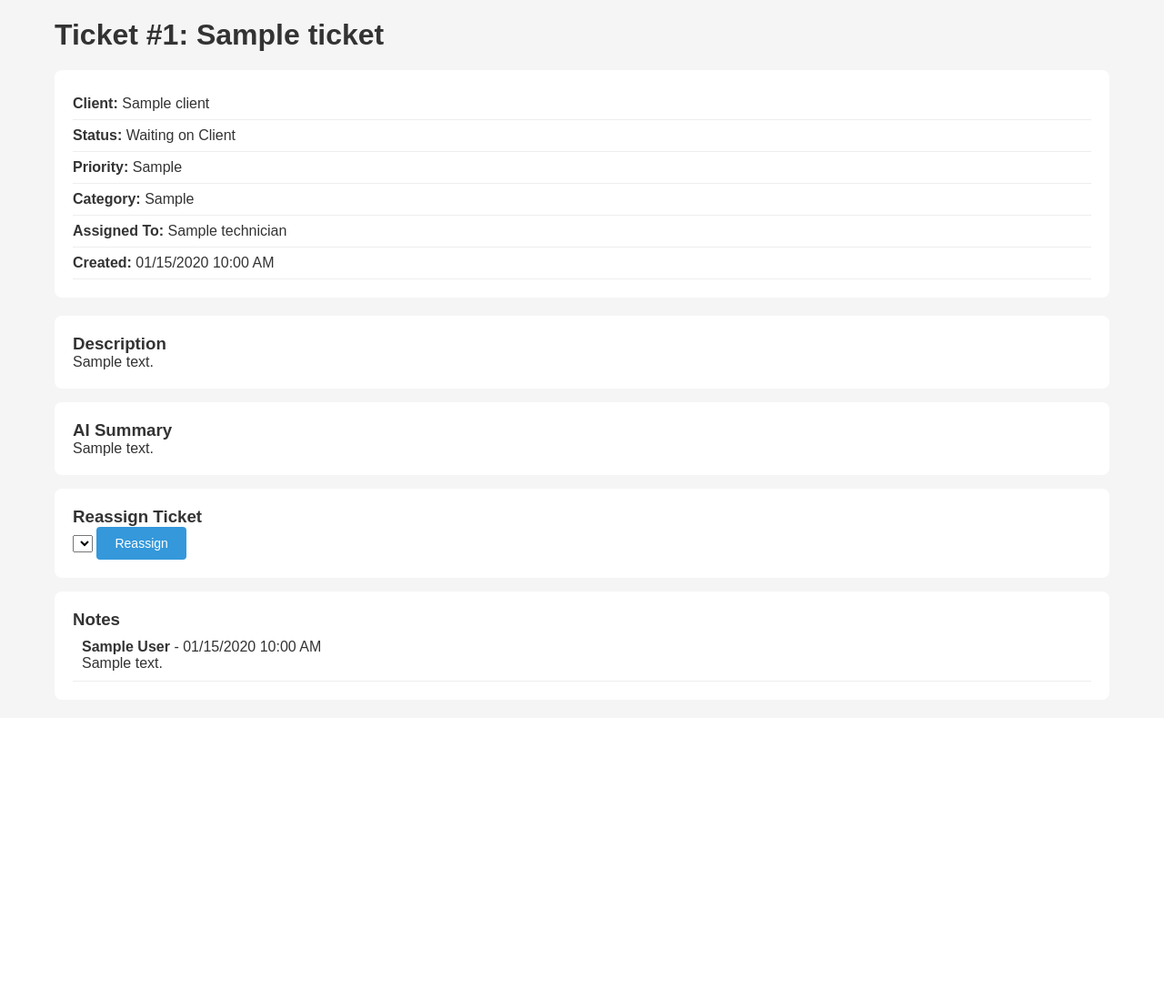
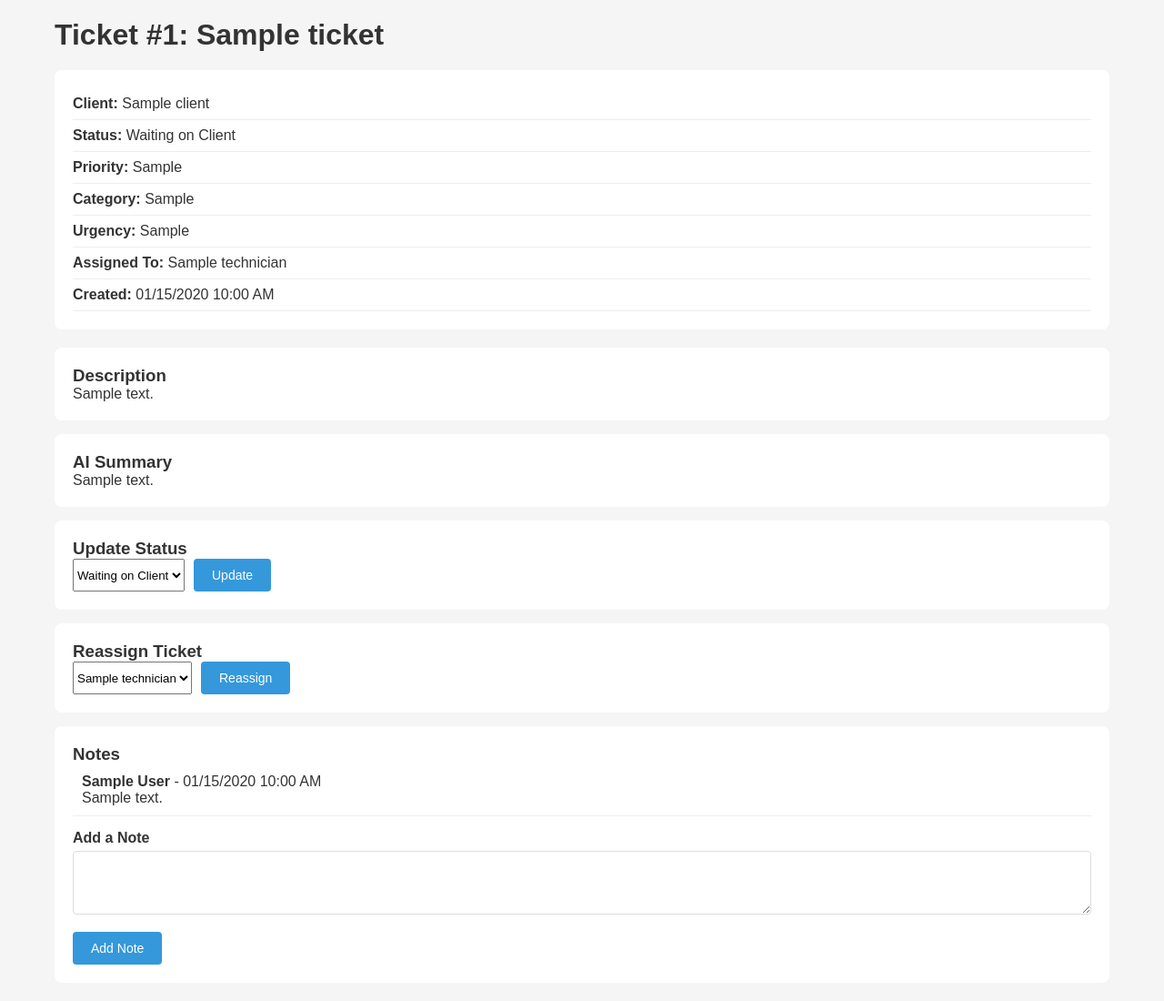
Before and after one commit to kevindzit/TicketFlow, a Flask app: page /tickets/1 in a window 1280 px wide. Shown: the part 58-1158 px from the top of the page at 91% size. Before the commit the page ends 807 px from the top, so only its background shows below. Run offline with Flask 3, Linux system fonts and the light colour scheme; a user stored in the database is signed in; tables that the repository leaves empty hold one stand-in row (values such as "Sample post"); lists and menus that the app fills with data are empty.

Commit message:
Add AI ticket classification and ticket intake improvements
Integrated Ollama/Llama 3.1 for automatic ticket classification by
category and priority. Added known issue detection that compares new
tickets against active known issues. Added ticket notes, status
updates, and filtering. Updated API endpoint to include AI classification.

````diff
--- a/app/routes/tickets.py
+++ b/app/routes/tickets.py
@@ -2,35 +2,57 @@ from flask import Blueprint, render_template, redirect, url_for, request, flash,
 from flask_login import login_required, current_user
 from app import db
 from app.models.ticket import Ticket, Client, TicketNote
+from app.services.ai_classifier import classify_ticket, check_known_issues
 
 tickets_bp = Blueprint('tickets', __name__)
 
 @tickets_bp.route('/tickets')
 @login_required
 def list_tickets():
-    tickets = Ticket.query.order_by(Ticket.created_at.desc()).all()
-    return render_template('tickets.html', tickets=tickets)
+    # filter by status if provided
+    status_filter = request.args.get('status')
+    if status_filter:
+        tickets = Ticket.query.filter_by(status=status_filter).order_by(Ticket.created_at.desc()).all()
+    else:
+        tickets = Ticket.query.order_by(Ticket.created_at.desc()).all()
+    return render_template('tickets.html', tickets=tickets, current_filter=status_filter)
 
 @tickets_bp.route('/tickets/new', methods=['GET', 'POST'])
 @login_required
 def new_ticket():
     if request.method == 'POST':
         client_id = request.form.get('client_id')
-        subject = request.form.get('subject')
-        description = request.form.get('description')
+        subject = request.form.get('subject', '').strip()
+        description = request.form.get('description', '').strip()
         priority = request.form.get('priority', 'Medium')
+
+        if not subject or not description:
+            flash('Subject and description are required', 'error')
+            clients = Client.query.all()
+            return render_template('new_ticket.html', clients=clients)
+
+        # run AI classification
+        ai_result = classify_ticket(subject, description)
 
         ticket = Ticket(
             client_id=client_id,
             subject=subject,
             description=description,
-            priority=priority
+            priority=ai_result.get('priority', priority),
+            category=ai_result.get('category', 'Other'),
+            urgency=ai_result.get('urgency', 'Medium'),
+            ai_summary=ai_result.get('summary', '')
         )
         db.session.add(ticket)
         db.session.commit()
 
-        flash('Ticket created successfully', 'success')
-        return redirect(url_for('tickets.list_tickets'))
+        # check for known issues
+        matched_issue = check_known_issues(ticket.category, description)
+        if matched_issue:
+            flash(f'Known issue detected: {matched_issue.title}. Suggested fix: {matched_issue.suggested_fix}', 'success')
+
+        flash(f'Ticket #{ticket.id} created. AI classified as {ticket.category} / {ticket.priority}', 'success')
+        return redirect(url_for('tickets.view_ticket', ticket_id=ticket.id))
 
     clients = Client.query.all()
     return render_template('new_ticket.html', clients=clients)
@@ -39,7 +61,38 @@ def new_ticket():
 @login_required
 def view_ticket(ticket_id):
     ticket = Ticket.query.get_or_404(ticket_id)
-    return render_template('ticket_detail.html', ticket=ticket)
+    from app.models.technician import Technician
+    technicians = Technician.query.all()
+    return render_template('ticket_detail.html', ticket=ticket, technicians=technicians)
+
+@tickets_bp.route('/tickets/<int:ticket_id>/note', methods=['POST'])
+@login_required
+def add_note(ticket_id):
+    ticket = Ticket.query.get_or_404(ticket_id)
+    content = request.form.get('content', '').strip()
+
+    if content:
+        note = TicketNote(
+            ticket_id=ticket.id,
+            author_id=current_user.id,
+            content=content
+        )
+        db.session.add(note)
+        db.session.commit()
+        flash('Note added', 'success')
+
+    return redirect(url_for('tickets.view_ticket', ticket_id=ticket.id))
+
+@tickets_bp.route('/tickets/<int:ticket_id>/status', methods=['POST'])
+@login_required
+def update_status(ticket_id):
+    ticket = Ticket.query.get_or_404(ticket_id)
+    new_status = request.form.get('status')
+    if new_status:
+        ticket.status = new_status
+        db.session.commit()
+        flash(f'Status updated to {new_status}', 'success')
+    return redirect(url_for('tickets.view_ticket', ticket_id=ticket.id))
 
 # api endpoint for ticket intake
 @tickets_bp.route('/api/tickets', methods=['POST'])
@@ -49,13 +102,27 @@ def api_create_ticket():
     if not data or not data.get('subject') or not data.get('description'):
         return jsonify({'error': 'Subject and description are required'}), 400
 
+    # run AI classification on api tickets too
+    ai_result = classify_ticket(data['subject'], data['description'])
+
     ticket = Ticket(
         client_id=data.get('client_id', 1),
         subject=data['subject'],
         description=data['description'],
-        priority=data.get('priority', 'Medium')
+        priority=ai_result.get('priority', 'Medium'),
+        category=ai_result.get('category', 'Other'),
+        urgency=ai_result.get('urgency', 'Medium'),
+        ai_summary=ai_result.get('summary', '')
     )
     db.session.add(ticket)
     db.session.commit()
 
-    return jsonify({'message': 'Ticket created', 'ticket_id': ticket.id}), 201
+    return jsonify({
+        'message': 'Ticket created',
+        'ticket_id': ticket.id,
+        'ai_classification': {
+            'category': ticket.category,
+            'priority': ticket.priority,
+            'summary': ticket.ai_summary
+        }
+    }), 201
--- /dev/null
+++ b/app/services/ai_classifier.py
@@ -0,0 +1,100 @@
+import json
+import ollama
+from flask import current_app
+
+# categories the AI can assign
+CATEGORIES = ['Network', 'Hardware', 'Software', 'Security', 'Email', 'Other']
+PRIORITIES = ['Low', 'Medium', 'High', 'Critical']
+
+def classify_ticket(subject, description):
+    """Send ticket to Ollama for classification and summary."""
+    prompt = f"""You are a helpdesk ticket classifier for an MSP. Analyze this support ticket and return a JSON response.
+
+Ticket Subject: {subject}
+Ticket Description: {description}
+
+Return ONLY valid JSON with these fields:
+- category: one of {CATEGORIES}
+- priority: one of {PRIORITIES}
+- urgency: Low, Medium, or High
+- summary: a brief 1-2 sentence summary of the issue
+
+JSON Response:"""
+
+    try:
+        response = ollama.chat(
+            model='llama3.1',
+            messages=[{'role': 'user', 'content': prompt}],
+            options={'temperature': 0.3}
+        )
+
+        result_text = response['message']['content'].strip()
+
+        # try to parse the json from the response
+        # sometimes the model wraps it in markdown code blocks
+        if '```json' in result_text:
+            result_text = result_text.split('```json')[1].split('```')[0].strip()
+        elif '```' in result_text:
+            result_text = result_text.split('```')[1].split('```')[0].strip()
+
+        result = json.loads(result_text)
+
+        # validate the fields
+        if result.get('category') not in CATEGORIES:
+            result['category'] = 'Other'
+        if result.get('priority') not in PRIORITIES:
+            result['priority'] = 'Medium'
+
+        return result
+
+    except Exception as e:
+        print(f'AI classification error: {e}')
+        # return defaults if AI fails
+        return {
+            'category': 'Other',
+            'priority': 'Medium',
+            'urgency': 'Medium',
+            'summary': f'{subject} - needs manual review'
+        }
+
+
+def check_known_issues(category, description):
+    """Check if the ticket matches any known issues using AI."""
+    from app.models.known_issue import KnownIssue
+
+    # get active known issues in the same category
+    known = KnownIssue.query.filter_by(category=category, status='active').all()
+    if not known:
+        return None
+
+    issues_text = ""
+    for issue in known:
+        issues_text += f"- {issue.title}: {issue.description}\n"
+
+    prompt = f"""Compare this support ticket description to the known issues below. If the ticket matches a known issue, return the title of the matching issue. If no match, return "NO_MATCH".
+
+Ticket: {description}
+
+Known Issues:
+{issues_text}
+
+Return ONLY the title of the matching issue or "NO_MATCH"."""
+
+    try:
+        response = ollama.chat(
+            model='llama3.1',
+            messages=[{'role': 'user', 'content': prompt}],
+            options={'temperature': 0.1}
+        )
+
+        result = response['message']['content'].strip()
+        if result != 'NO_MATCH':
+            # find the matching known issue
+            for issue in known:
+                if issue.title.lower() in result.lower():
+                    return issue
+        return None
+
+    except Exception as e:
+        print(f'Known issue check error: {e}')
+        return None
--- a/app/templates/ticket_detail.html
+++ b/app/templates/ticket_detail.html
@@ -15,6 +15,9 @@
     </div>
     <div class="info-row">
         <strong>Category:</strong> {{ ticket.category or 'Unclassified' }}
+    </div>
+    <div class="info-row">
+        <strong>Urgency:</strong> {{ ticket.urgency or 'N/A' }}
     </div>
     <div class="info-row">
         <strong>Assigned To:</strong> {{ ticket.assigned_tech.name if ticket.assigned_tech else 'Unassigned' }}
@@ -36,13 +39,29 @@
 </div>
 {% endif %}
 
+<!-- status update -->
+<div class="admin-actions">
+    <h3>Update Status</h3>
+    <form method="POST" action="{{ url_for('tickets.update_status', ticket_id=ticket.id) }}" style="display: flex; gap: 10px;">
+        <select name="status">
+            <option value="New" {% if ticket.status == 'New' %}selected{% endif %}>New</option>
+            <option value="Assigned" {% if ticket.status == 'Assigned' %}selected{% endif %}>Assigned</option>
+            <option value="In Progress" {% if ticket.status == 'In Progress' %}selected{% endif %}>In Progress</option>
+            <option value="Waiting on Client" {% if ticket.status == 'Waiting on Client' %}selected{% endif %}>Waiting on Client</option>
+            <option value="Escalated" {% if ticket.status == 'Escalated' %}selected{% endif %}>Escalated</option>
+            <option value="Resolved" {% if ticket.status == 'Resolved' %}selected{% endif %}>Resolved</option>
+        </select>
+        <button type="submit" class="btn">Update</button>
+    </form>
+</div>
+
 {% if current_user.role == 'admin' %}
 <div class="admin-actions">
     <h3>Reassign Ticket</h3>
-    <form method="POST" action="{{ url_for('admin.assign_ticket', ticket_id=ticket.id) }}">
+    <form method="POST" action="{{ url_for('admin.assign_ticket', ticket_id=ticket.id) }}" style="display: flex; gap: 10px;">
         <select name="technician_id">
             {% for tech in technicians %}
-            <option value="{{ tech.id }}">{{ tech.name }}</option>
+            <option value="{{ tech.id }}" {% if ticket.assigned_tech_id == tech.id %}selected{% endif %}>{{ tech.name }}</option>
             {% endfor %}
         </select>
         <button type="submit" class="btn">Reassign</button>
@@ -50,6 +69,7 @@
 </div>
 {% endif %}
 
+<!-- notes section -->
 <div class="ticket-notes">
     <h3>Notes</h3>
     {% for note in ticket.notes %}
@@ -58,5 +78,13 @@
         <p>{{ note.content }}</p>
     </div>
     {% endfor %}
+
+    <form method="POST" action="{{ url_for('tickets.add_note', ticket_id=ticket.id) }}" style="margin-top: 15px;">
+        <div class="form-group">
+            <label for="content">Add a Note</label>
+            <textarea id="content" name="content" rows="3" required></textarea>
+        </div>
+        <button type="submit" class="btn">Add Note</button>
+    </form>
 </div>
 {% endblock %}
````
Also changed, not shown: app/services/__init__.py (added).
